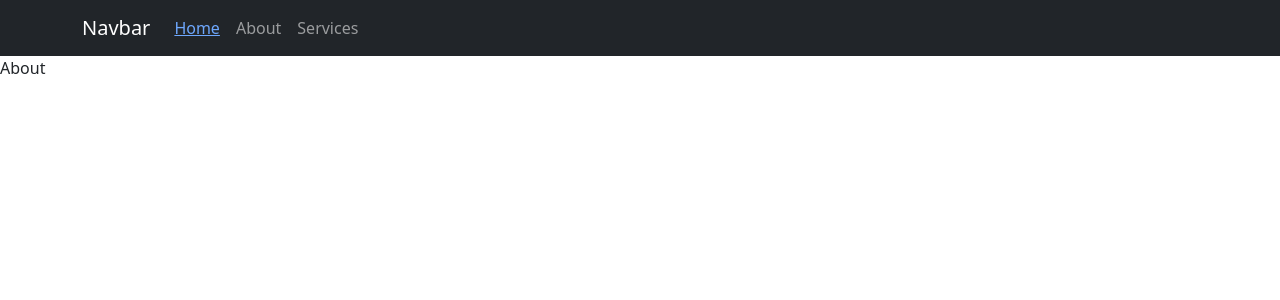
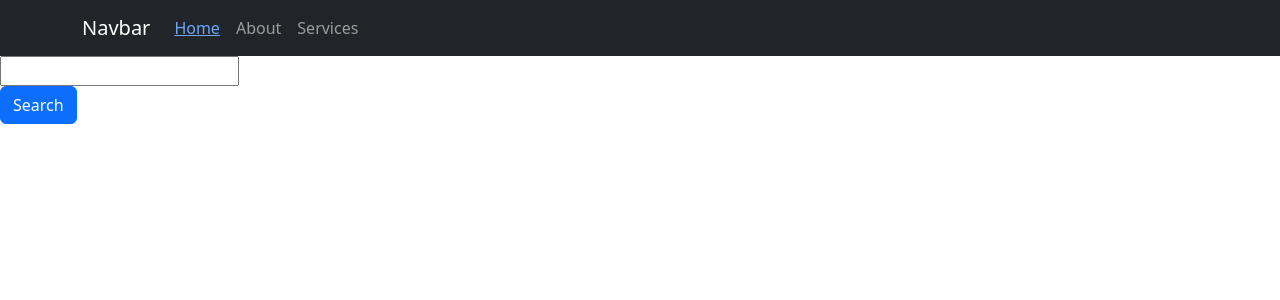
Before and after one commit to habbkad/Gen25, a React (Create React App) app: page /about in a window 1280 px wide. Shown: the top 300 px of the page. Built offline with nearby package versions, Linux system fonts and the light colour scheme.

Commit message:
lyfe cycle

```diff
--- a/package.json
+++ b/package.json
@@ -6,6 +6,7 @@
     "@testing-library/jest-dom": "^5.14.1",
     "@testing-library/react": "^13.0.0",
     "@testing-library/user-event": "^13.2.1",
+    "axios": "^1.6.0",
     "bootstrap": "^5.3.2",
     "react": "^18.2.0",
     "react-bootstrap": "^2.8.0",
--- a/src/Pages/About.js
+++ b/src/Pages/About.js
@@ -1,7 +1,38 @@
-import React from "react";
+import React, { useState } from "react";
+import { Button } from "react-bootstrap";
+import axios from "axios";
 
 function About() {
-  return <div>About</div>;
+  const [city, setCity] = useState("");
+  const [cityWeather, setCityWeather] = useState("");
+
+  let apiKey = "573923e4b66e90258aa72bdf90b33b01";
+
+  const getWeather = async () => {
+    await axios(
+      `https://api.openweathermap.org/data/2.5/weather?q=${city}&appid=${apiKey}`
+    )
+      .then((res) => {
+        console.log(res.data);
+      })
+      .catch((err) => {
+        console.log(err);
+      });
+  };
+  return (
+    <div>
+      <input
+        type="text"
+        value={city}
+        onChange={(e) => {
+          setCity(e.target.value);
+        }}
+      />
+      <br />
+      <Button onClick={getWeather}>Search</Button>
+      <h1>{cityWeather}</h1>
+    </div>
+  );
 }
 
 export default About;
--- a/src/Pages/Home.js
+++ b/src/Pages/Home.js
@@ -1,7 +1,33 @@
-import React from "react";
+import React, { useEffect, useState } from "react";
 import { useNavigate } from "react-router-dom";
+import axios from "axios";
 function Home() {
   const navigate = useNavigate();
+  const [apiData, setApiData] = useState([]);
+
+  useEffect(() => {
+    const getData = async () => {
+      //using fetch
+      // await fetch("https://jsonplaceholder.typicode.com/posts")
+      //   .then((response) => response.json())
+      //   .then((json) => {
+      //     console.log(json);
+      //  setApiData(json)
+      //   });
+
+      //using axios
+      await axios("https://jsonplaceholder.typicode.com/posts")
+        .then((response) => {
+          console.log(response.data);
+          setApiData(response.data);
+        })
+        .catch((err) => {
+          console.log(err);
+        });
+    };
+    getData();
+  }, []);
+
   return (
     <div>
       Home
@@ -12,6 +38,15 @@ function Home() {
       >
         Products
       </button>
+      {apiData.map((item) => {
+        return (
+          <div>
+            <h1>{item.title}</h1>
+            <p>{item.body}</p>
+            <hr />
+          </div>
+        );
+      })}
     </div>
   );
 }
```
Also changed, not shown: 1 other file (tests, documents, lock files or other folders).
